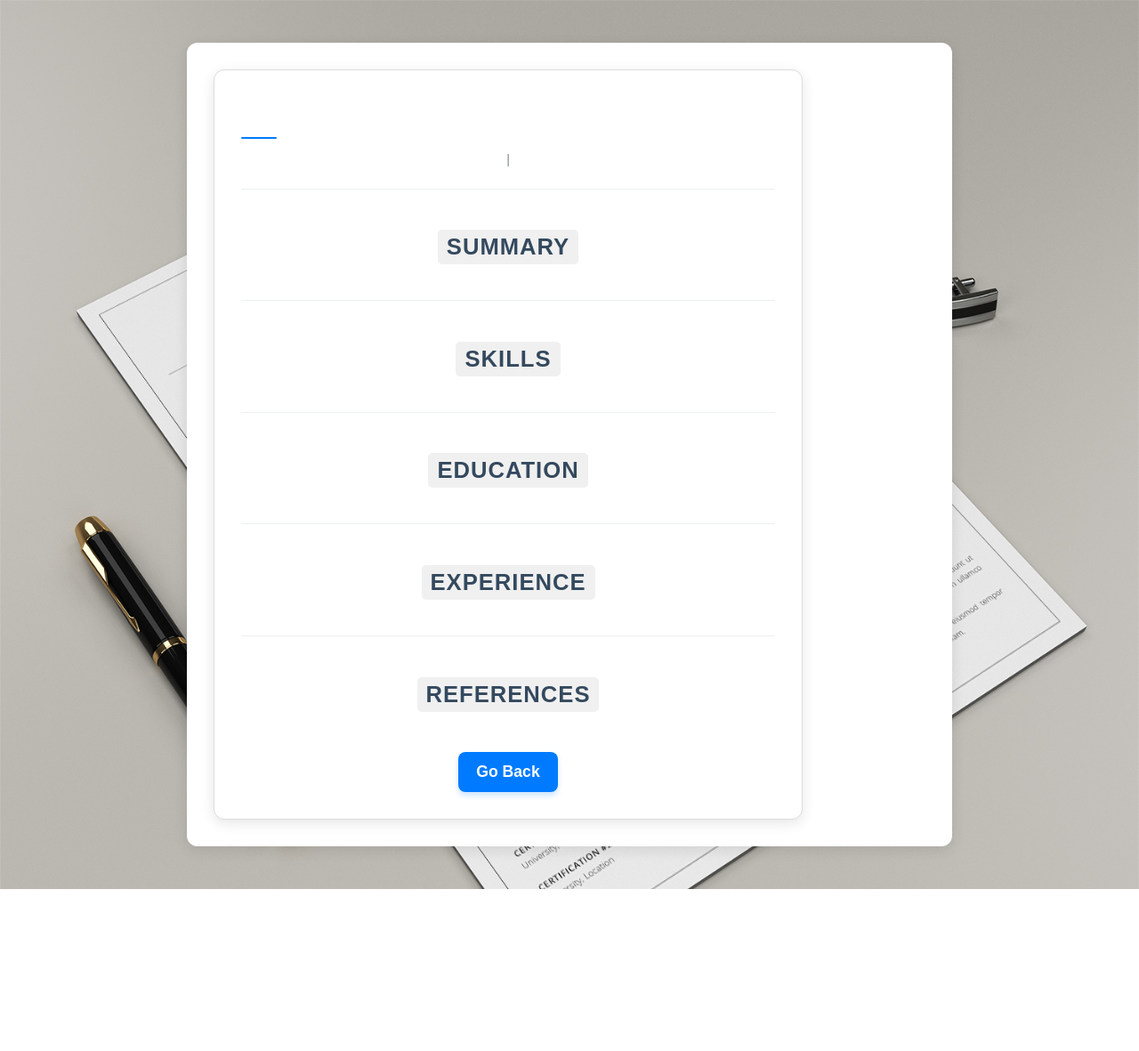
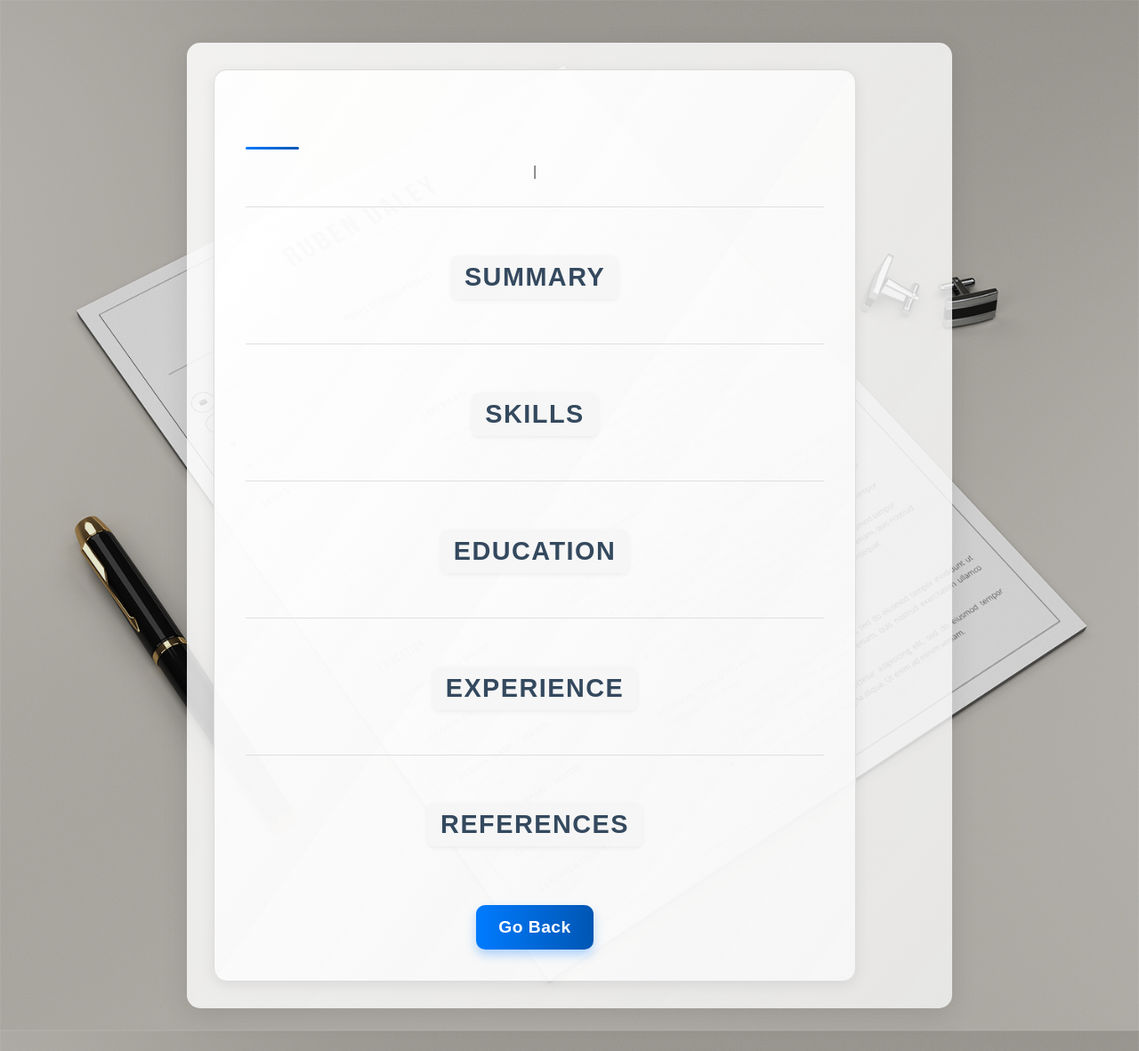
Before and after one commit to mthimkulu23/resume_builder_web, a Flask app: template frontend/templates/template_minimal.html in a window 1280 px wide. Shown: the whole page at 89% size. Before the commit the page ends 999 px from the top, so only its background shows below. Run offline with Flask 3, Linux system fonts and the light colour scheme; the template is opened without the code that fills it, so the values that code supplies are empty.

Commit message:
info added

```diff
--- a/backend/app.py
+++ b/backend/app.py
@@ -23,11 +23,12 @@ def resume():
     name = request.form.get('name')
     email = request.form.get('email')
     phone = request.form.get('phone')
+    linkedin = request.form.get('linkedin') # Ensure LinkedIn is captured
     summary = request.form.get('summary')
     skills = request.form.get('skills')
     education = request.form.get('education')
     experience = request.form.get('experience')
-    reference = request.form.get('reference') # Capture the new 'reference' field
+    reference = request.form.get('reference') # Capture the 'reference' field
     template_style = request.form.get('template_style', 'minimal') # Get selected style, default to 'minimal'
 
     # Determine which template to render based on user's choice
@@ -41,11 +42,12 @@ def resume():
                            name=name,
                            email=email,
                            phone=phone,
+                           linkedin=linkedin, # Pass the LinkedIn data
                            summary=summary,
                            skills=skills,
                            education=education,
                            experience=experience,
-                           reference=reference) # Pass the new 'reference' data
+                           reference=reference) # Pass the 'reference' data
 
 if __name__ == '__main__':
     # Run the Flask app in debug mode for development.
--- a/frontend/static/css/style.css
+++ b/frontend/static/css/style.css
@@ -7,13 +7,18 @@
 }
 
 body {
-    font-family: Arial, sans-serif;
-    /* Corrected path for the background image */
+    font-family: 'Arial', sans-serif; /* Using Arial as a common fallback */
+    /* Background Image */
     background-image: url(/static/images/A4-Paper-Mockup-01.jpg);
-    background-size: cover; /* Ensures the image covers the entire background */
-    background-position: center; /* Centers the background image */
-    background-repeat: no-repeat; /* Prevents repeating */
-    background-attachment: fixed; /* Keeps image fixed on scroll */
+    background-size: cover;
+    background-position: center;
+    background-repeat: no-repeat;
+    background-attachment: fixed;
+
+    /* Background Overlay for better readability over image */
+    background-color: rgba(0, 0, 0, 0.1); /* Slight dark overlay */
+    background-blend-mode: overlay; /* Blend with the image */
+
     padding: 20px;
     display: flex;
     justify-content: center;
@@ -26,25 +31,29 @@ body {
     width: 90%; /* Responsive width */
     max-width: 800px; /* Max width to prevent it from getting too wide */
     margin: 20px auto; /* Add margin for spacing */
-    background: white;
+
+    /* Transparent background with a subtle gradient */
+    background: linear-gradient(to bottom right, rgba(255, 255, 255, 0.85), rgba(245, 245, 245, 0.8));
+
     padding: 30px; /* Increased padding */
-    border-radius: 12px; /* More rounded corners */
-    box-shadow: 0 4px 15px rgba(0, 0, 0, 0.1); /* Softer shadow */
-    transition: transform 0.3s ease-in-out, box-shadow 0.3s ease-in-out; /* Smooth transition */
+    border-radius: 15px; /* More rounded corners */
+    box-shadow: 0 8px 30px rgba(0, 0, 0, 0.1); /* Enhanced shadow */
+    transition: transform 0.4s ease-in-out, box-shadow 0.4s ease-in-out; /* Smooth transition */
 }
 
 .container:hover {
-    transform: translateY(-5px); /* Slight lift on hover */
-    box-shadow: 0 8px 25px rgba(0, 0, 0, 0.15); /* Enhanced shadow on hover */
+    transform: translateY(-8px); /* More pronounced lift on hover */
+    box-shadow: 0 15px 40px rgba(0, 0, 0, 0.2); /* Enhanced shadow on hover */
 }
 
 h1 {
     text-align: center;
-    color: #333;
-    margin-bottom: 25px;
-    font-size: 2.5em; /* Larger heading */
+    color: #2c3e50; /* Darker, more professional color */
+    margin-bottom: 30px;
+    font-size: 2.8em; /* Larger heading */
     position: relative;
-    padding-bottom: 10px;
+    padding-bottom: 15px;
+    letter-spacing: 0.5px;
 }
 
 h1::after {
@@ -53,91 +62,106 @@ h1::after {
     left: 50%;
     bottom: 0;
     transform: translateX(-50%);
-    width: 60px;
-    height: 3px;
-    background-color: #007bff;
+    width: 80px; /* Longer underline */
+    height: 4px; /* Thicker underline */
+    background: linear-gradient(to right, #007bff, #0056b3); /* Gradient underline */
     border-radius: 5px;
 }
 
 form {
     display: flex;
     flex-direction: column;
-    gap: 15px; /* Space between form elements */
+    gap: 20px; /* More space between form elements */
+}
+
+label {
+    font-weight: 600; /* Slightly bolder labels */
+    color: #34495e; /* Darker label color */
+    margin-bottom: 5px;
+    display: block; /* Ensures label takes full width */
 }
 
 input, textarea {
-    width: calc(100% - 20px); /* Account for padding */
+    width: calc(100% - 24px); /* Account for padding + border */
     padding: 12px;
-    margin: 0; /* Remove default margin from original */
-    border: 1px solid #ddd;
-    border-radius: 8px; /* Rounded input fields */
-    font-size: 1em;
-    box-sizing: border-box; /* Include padding in width calculation */
-    transition: border-color 0.3s ease, box-shadow 0.3s ease; /* Smooth transition */
+    margin: 0;
+    background: rgba(255, 255, 255, 0.9); /* More opaque for better readability */
+    border: 1px solid #c0c0c0; /* Softer border */
+    border-radius: 8px;
+    font-size: 1.05em; /* Slightly larger font */
+    box-sizing: border-box;
+    transition: border-color 0.3s ease, box-shadow 0.3s ease, background-color 0.3s ease;
+}
+
+input:hover, textarea:hover {
+    border-color: #99c9ff; /* Light blue on hover */
 }
 
 input:focus, textarea:focus {
     border-color: #007bff;
-    box-shadow: 0 0 0 3px rgba(0, 123, 255, 0.25); /* Focus highlight */
+    box-shadow: 0 0 0 4px rgba(0, 123, 255, 0.3); /* More prominent focus highlight */
+    background-color: #ffffff; /* Fully opaque on focus */
     outline: none;
 }
 
 /* Validation styling */
 input.invalid, textarea.invalid {
-    border-color: #e74c3c; /* Red border for invalid input */
-    box-shadow: 0 0 0 3px rgba(231, 76, 60, 0.25);
+    border-color: #e74c3c;
+    box-shadow: 0 0 0 4px rgba(231, 76, 60, 0.3);
 }
 
 textarea {
-    resize: vertical; /* Allow vertical resizing */
-    min-height: 80px; /* Minimum height for textareas */
+    resize: vertical;
+    min-height: 100px; /* Taller minimum height */
 }
 
 button {
-    background-color: #007bff;
+    background: linear-gradient(to right, #007bff, #0056b3); /* Gradient button */
     color: white;
-    padding: 12px 20px;
+    padding: 14px 25px; /* Larger padding */
     border: none;
-    border-radius: 8px;
+    border-radius: 10px; /* Slightly more rounded */
     cursor: pointer;
-    font-size: 1.1em;
+    font-size: 1.2em; /* Larger font */
     font-weight: bold;
-    transition: background-color 0.3s ease, transform 0.2s ease, box-shadow 0.3s ease;
-    align-self: center; /* Center the button */
-    margin-top: 20px; /* Space above button */
-    box-shadow: 0 4px 6px rgba(0, 123, 255, 0.2);
+    transition: background 0.3s ease, transform 0.2s ease, box-shadow 0.3s ease;
+    align-self: center;
+    margin-top: 30px; /* More space above button */
+    box-shadow: 0 6px 12px rgba(0, 123, 255, 0.3); /* Stronger shadow */
+    letter-spacing: 0.5px;
 }
 
 button:hover {
-    background-color: #0056b3;
-    transform: translateY(-2px); /* Slight lift on hover */
-    box-shadow: 0 6px 8px rgba(0, 123, 255, 0.3);
+    background: linear-gradient(to right, #0056b3, #003a7a); /* Darker gradient on hover */
+    transform: translateY(-4px); /* More pronounced lift on hover */
+    box-shadow: 0 10px 20px rgba(0, 123, 255, 0.4);
 }
 
 button:active {
-    transform: translateY(0); /* Press effect */
-    box-shadow: 0 2px 4px rgba(0, 123, 255, 0.2);
+    transform: translateY(0);
+    box-shadow: 0 2px 5px rgba(0, 123, 255, 0.2);
 }
 
 /* Template Selection Styles */
 .template-selection {
-    margin-top: 20px;
-    padding: 15px;
-    border: 1px solid #cceeff;
-    background-color: #e6f7ff;
-    border-radius: 8px;
+    margin-top: 25px;
+    padding: 20px; /* More padding */
+    border: 1px solid #aaddff; /* Slightly darker border */
+    background-color: rgba(230, 247, 255, 0.8); /* More opaque light blue */
+    border-radius: 10px;
     text-align: center;
-    box-shadow: inset 0 1px 3px rgba(0,0,0,0.05); /* Inner shadow for depth */
+    box-shadow: inset 0 2px 5px rgba(0,0,0,0.08); /* More prominent inner shadow */
 }
 
 .template-selection h3 {
-    margin-bottom: 10px;
-    color: #0056b3;
-    font-size: 1.2em;
+    margin-bottom: 15px;
+    color: #004085; /* Darker blue */
+    font-size: 1.3em; /* Larger font */
+    letter-spacing: 0.3px;
 }
 
 .template-selection label {
-    margin: 0 15px;
+    margin: 0 20px; /* More space between labels */
     font-weight: bold;
     color: #333;
     cursor: pointer;
@@ -148,21 +172,29 @@ button:active {
     color: #007bff;
 }
 
+.template-selection input[type="radio"] {
+    margin-right: 8px; /* Space between radio button and label text */
+    transform: scale(1.2); /* Slightly larger radio buttons */
+    vertical-align: middle; /* Align with text */
+    cursor: pointer;
+}
+
 /* Base Resume Display Styles (applied to both templates) */
 .resume-display {
-    background: white;
-    padding: 30px;
-    border-radius: 12px;
-    box-shadow: 0 4px 15px rgba(0, 0, 0, 0.1);
-    transition: all 0.5s ease-out; /* Smooth transition for template changes */
+    background: linear-gradient(to bottom right, rgba(255, 255, 255, 0.9), rgba(248, 248, 248, 0.85)); /* Similar to container */
+    padding: 35px; /* More padding */
+    border-radius: 15px;
+    box-shadow: 0 8px 30px rgba(0, 0, 0, 0.1);
+    transition: all 0.6s ease-out; /* Slower, smoother transition */
 }
 
 .resume-display h2 {
-    color: #333;
-    margin-bottom: 20px;
-    font-size: 2.2em;
-    padding-bottom: 10px;
+    color: #2c3e50;
+    margin-bottom: 25px;
+    font-size: 2.5em; /* Larger heading */
+    padding-bottom: 12px;
     position: relative;
+    text-align: left; /* Default to left for display headers */
 }
 
 .resume-display h2::after {
@@ -170,108 +202,107 @@ button:active {
     position: absolute;
     left: 0;
     bottom: 0;
-    width: 40px;
-    height: 2px;
-    background-color: #007bff;
+    width: 60px; /* Longer underline */
+    height: 3px;
+    background: linear-gradient(to right, #007bff, #0056b3);
     border-radius: 5px;
 }
 
-
 .resume-display .section {
-    margin-bottom: 20px;
-    padding-bottom: 15px;
-    border-bottom: 1px dashed #eee;
-    transition: all 0.4s ease-in-out;
+    margin-bottom: 30px; /* More space between sections */
+    padding-bottom: 20px;
+    border-bottom: 1px solid rgba(230, 230, 230, 0.7); /* Softer, slightly transparent divider */
+    transition: all 0.5s ease-in-out;
 }
 
 .resume-display .section:last-of-type {
-    border-bottom: none; /* No border for the last section */
+    border-bottom: none;
 }
 
 .resume-display .section h3 {
     color: #007bff;
-    font-size: 1.5em;
-    margin-bottom: 10px;
+    font-size: 1.6em; /* Larger sub-headings */
+    margin-bottom: 12px;
+    letter-spacing: 0.3px;
 }
 
 .resume-display .section p {
-    line-height: 1.6;
-    color: #555;
-    font-size: 1em;
-}
-
-.resume-display button {
-    display: block;
-    margin: 30px auto 0;
+    line-height: 1.8; /* More comfortable line height */
+    color: #444; /* Slightly darker text for readability */
+    font-size: 1.05em;
 }
 
 /* Minimal Style Specifics */
 .minimal-style {
     text-align: center;
-    max-width: 600px;
-    border: 1px solid #dcdcdc; /* Light border */
+    max-width: 650px; /* Slightly wider */
+    border: 1px solid #dcdcdc;
+    box-shadow: 0 4px 15px rgba(0, 0, 0, 0.08); /* Lighter shadow for minimal */
 }
 
 .minimal-style .minimal-name {
-    font-size: 2.8em;
-    font-weight: bold;
+    font-size: 3.2em; /* Even larger name */
+    font-weight: 700; /* Bolder */
     color: #2c3e50;
-    margin-bottom: 5px;
-    text-shadow: 1px 1px 2px rgba(0,0,0,0.05);
+    margin-bottom: 10px;
+    text-shadow: 2px 2px 3px rgba(0,0,0,0.1);
 }
 
 .minimal-style .minimal-contact {
-    font-size: 0.9em;
-    color: #7f8c8d;
-    margin-bottom: 15px;
+    font-size: 1em; /* Slightly larger */
+    color: #555;
+    margin-bottom: 20px;
 }
 
 .minimal-style .minimal-section {
-    margin-top: 25px;
-    border-top: 1px solid #ecf0f1;
-    padding-top: 20px;
+    margin-top: 30px; /* More space */
+    border-top: 1px solid #e0e0e0;
+    padding-top: 25px;
 }
 
 .minimal-style .minimal-section-title {
-    font-size: 1.6em;
+    font-size: 1.8em; /* Larger title */
     color: #34495e;
     text-transform: uppercase;
-    letter-spacing: 1px;
-    margin-bottom: 15px;
-    background-color: #f0f0f0; /* Subtle background for titles */
-    padding: 5px 10px;
-    border-radius: 5px;
-    display: inline-block; /* To make background fit content */
+    letter-spacing: 1.5px; /* More spacing */
+    margin-bottom: 20px;
+    background-color: rgba(245, 245, 245, 0.8); /* More opaque background */
+    padding: 8px 15px; /* More padding */
+    border-radius: 8px;
+    display: inline-block;
+    box-shadow: 0 2px 5px rgba(0,0,0,0.05);
 }
 
 /* Professional Style Specifics */
 .professional-style {
-    max-width: 750px;
+    max-width: 850px; /* Wider for professional look */
     font-family: 'Times New Roman', serif;
-    line-height: 1.5;
-    border: 1px solid #a8a8a8; /* More pronounced border */
+    line-height: 1.6;
+    border: 1px solid #b0b0b0; /* Stronger border */
+    box-shadow: 0 6px 20px rgba(0, 0, 0, 0.15); /* More prominent shadow */
 }
 
 .professional-style .professional-header {
-    background-color: #e9e9e9; /* Slightly darker header */
-    padding: 20px;
-    margin-bottom: 25px;
+    background-color: rgba(240, 240, 240, 0.9); /* More opaque header */
+    padding: 25px 30px; /* More padding */
+    margin-bottom: 30px;
     text-align: left;
-    border-bottom: 2px solid #a8a8a8; /* Stronger border */
-    box-shadow: 0 2px 5px rgba(0,0,0,0.08);
+    border-bottom: 3px solid #b0b0b0; /* Thicker, darker border */
+    box-shadow: 0 4px 10px rgba(0,0,0,0.1);
 }
 
 .professional-style .professional-header h1 {
-    font-size: 3em;
-    color: #333;
-    margin-bottom: 5px;
+    font-size: 3.5em; /* Larger name */
+    color: #222;
+    margin-bottom: 8px;
     text-align: left;
-    text-shadow: 1px 1px 1px rgba(0,0,0,0.02);
+    text-shadow: 1px 1px 2px rgba(0,0,0,0.05);
+    letter-spacing: 0.8px;
 }
 
 .professional-style .contact-info {
-    font-size: 1em;
-    color: #666;
+    font-size: 1.05em;
+    color: #555;
 }
 
 .professional-style .contact-info a {
```
Also changed, not shown: other parts of frontend/static/css/style.css (+13 -12 lines), frontend/templates/index.html (+24 -9 lines).
